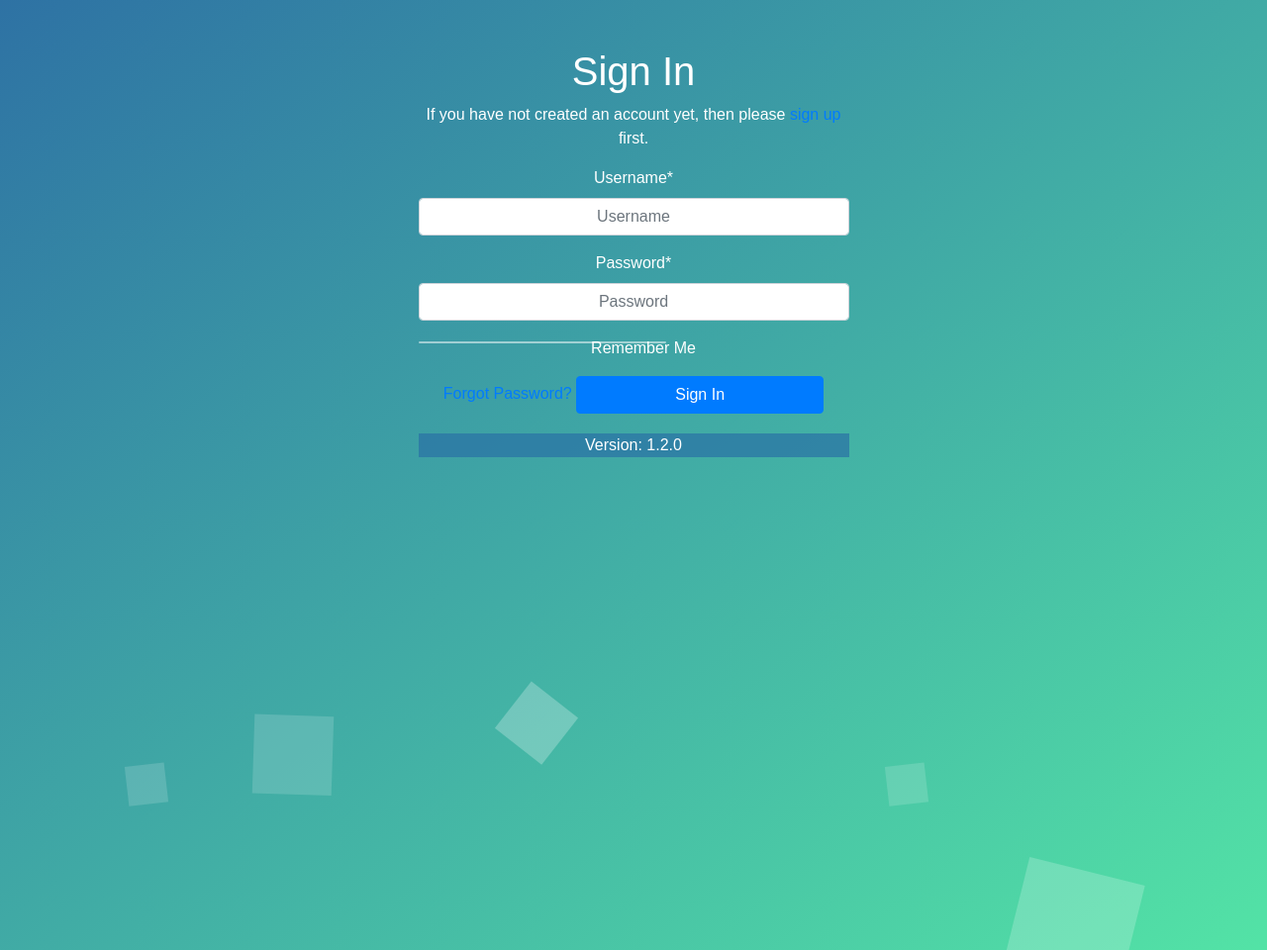
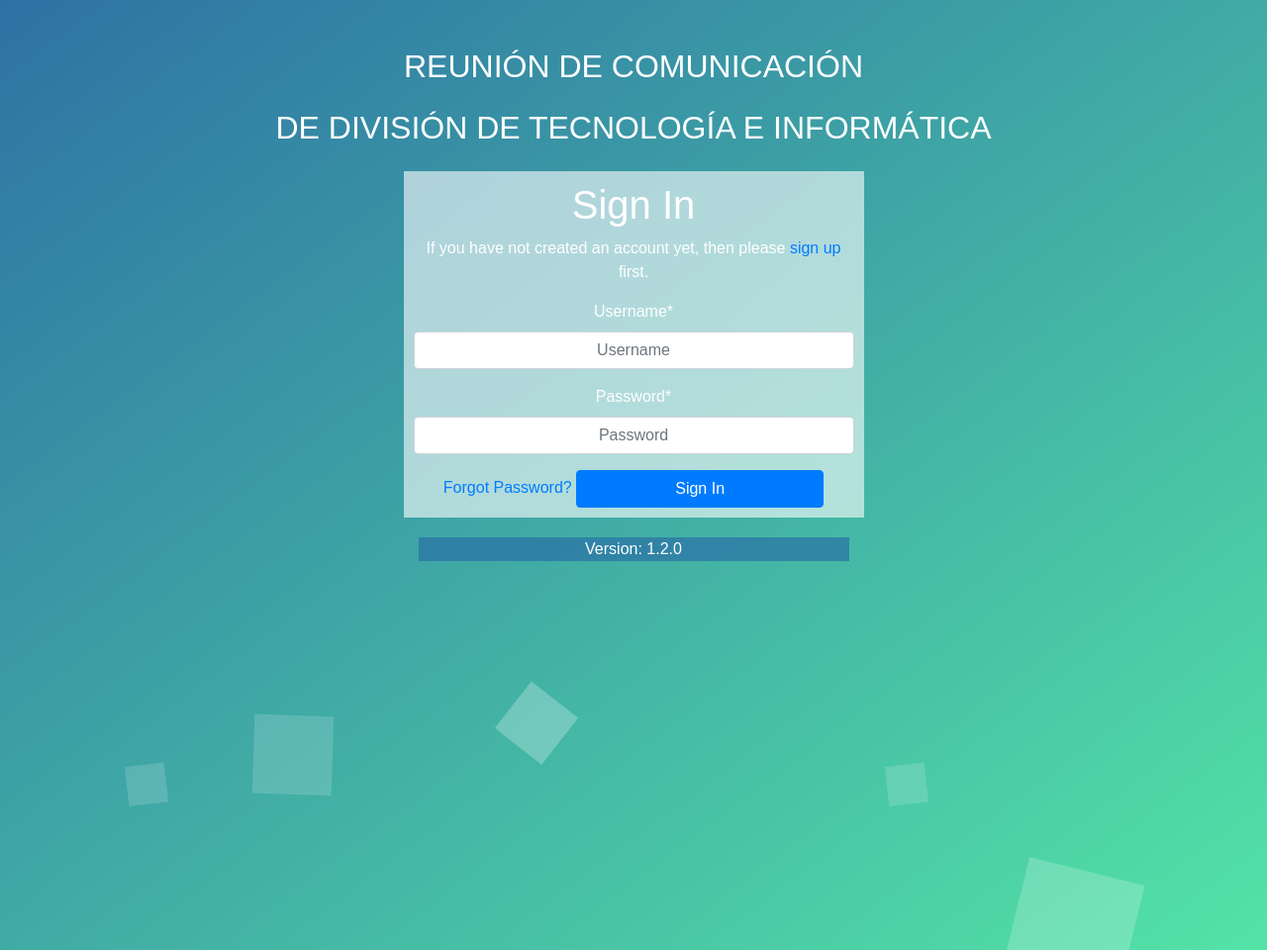
Before and after one commit to luiscberrocal/qa_moderator, a Django app: page /accounts/login/ in a window 1280 px wide. Shown: the whole page at 99% size. Run offline with Django 3.2, Linux system fonts and the light colour scheme; parts of the project's set-up code (start-up, migrations or seed data) failed here and were passed over; some libraries are stand-ins or nearby versions; some web fonts are replaced.

Commit message:
divide qr add title to _base fix login form design

```diff
--- a/qa_moderator/questions/urls.py
+++ b/qa_moderator/questions/urls.py
@@ -9,7 +9,8 @@ urlpatterns = [
     path("thanks/", view=TemplateView.as_view(template_name="questions/thanx.html"), name="thanks"),
     path("schedule/", view=TemplateView.as_view(template_name="questions/schedule.html"), name="schedule"),
     path("countdown/", view=TemplateView.as_view(template_name="questions/countdown.html"), name="countdown"),
-    path("qr/", view=TemplateView.as_view(template_name="questions/qr.html"), name="qr"),
+    path("qrcloud/", view=TemplateView.as_view(template_name="questions/qrcloud.html"), name="qrcloud"),
+    path("qrquestions/", view=TemplateView.as_view(template_name="questions/qrquestions.html"), name="qrquestions"),
     path("display/", view=questions_display_view, name="display"),
 
 ]
--- a/qa_moderator/static/css/project.css
+++ b/qa_moderator/static/css/project.css
@@ -336,3 +336,11 @@ form button:hover {
   margin-bottom: 1rem;
   margin-top: 1rem;
 }
+
+.login-form{
+  background-color: rgba(255, 255, 255, 0.6);
+  padding: 10px;
+}
+.login-form #div_id_remember{
+  display: none;
+}
--- a/qa_moderator/templates/_base.html
+++ b/qa_moderator/templates/_base.html
@@ -42,6 +42,12 @@
 <div class="wrapper">
 
     <div class="container py-5">
+       <div class="row">
+        <div class="col-md-12">
+            <h2 class="text-center text-white mb-4">REUNIÓN DE COMUNICACIÓN</h2>
+            <h2 class="text-center text-white mb-4">DE DIVISIÓN DE TECNOLOGÍA E INFORMÁTICA</h2>
+        </div>
+    </div>
 
         {% block content %}
 
--- a/qa_moderator/templates/account/base.html
+++ b/qa_moderator/templates/account/base.html
@@ -3,7 +3,7 @@
 
 {% block content %}
 <div class="row">
-  <div class="col-md-6 offset-md-3">
+  <div class="col-md-6 offset-md-3 login-form">
     {% block inner %}{% endblock %}
   </div>
 </div>
--- a/qa_moderator/templates/account/login.html
+++ b/qa_moderator/templates/account/login.html
@@ -7,7 +7,6 @@
 {% block head_title %}{% trans "Sign In" %}{% endblock %}
 
 {% block inner %}
-
 <h1>{% trans "Sign In" %}</h1>
 
 {% get_providers as socialaccount_providers %}
@@ -43,5 +42,4 @@ for a {{ site_name }} account and sign in below:{% endblocktrans %}</p>
   <a class="button secondaryAction" href="{% url 'account_reset_password' %}">{% trans "Forgot Password?" %}</a>
   <button class="primaryAction btn btn-primary" type="submit">{% trans "Sign In" %}</button>
 </form>
-
 {% endblock %}
--- a/qa_moderator/templates/questions/display.html
+++ b/qa_moderator/templates/questions/display.html
@@ -8,11 +8,6 @@
 
 {% block content %}
     <div class="row">
-        <div class="col-md-12">
-            <h2 class="text-center text-white mb-4">REUNIÓN DE COMUNICACIÓN</h2>
-            <h2 class="text-center text-white mb-4">DE DIVISIÓN DE TECNOLOGÍA E INFORMÁTICA</h2>
-            <!--  <h1 class="text-center text-white mb-4">Q&A</h1> -->
-             </div>
             <div class="col-md-12 mx-auto">
                 <div class="slider">
                     <ul class="slider-list">
```
Also changed, not shown: qa_moderator/templates/questions/countdown.html (+1 -6 lines), qa_moderator/templates/questions/qr.html (deleted, +0 -34 lines), qa_moderator/templates/questions/qrcloud.html (added, +20 -0 lines), qa_moderator/templates/questions/qrquestions.html (added, +20 -0 lines), qa_moderator/templates/questions/question.html (+1 -8 lines), qa_moderator/templates/questions/schedule.html (+1 -6 lines).
